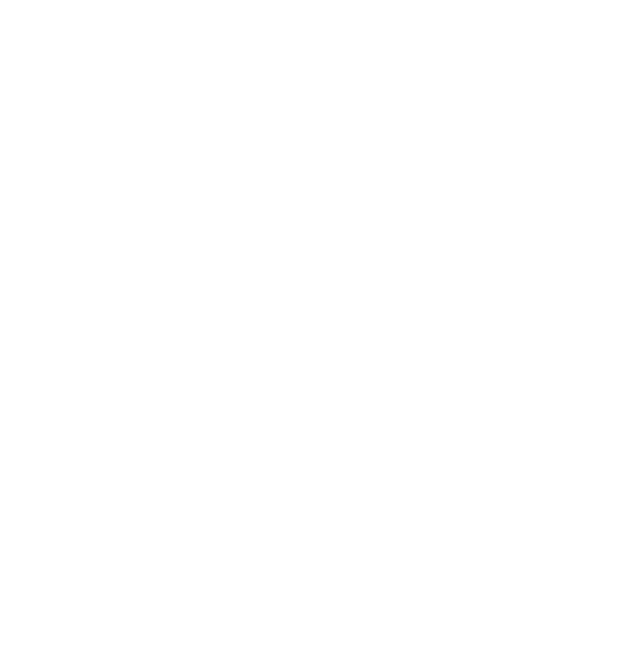
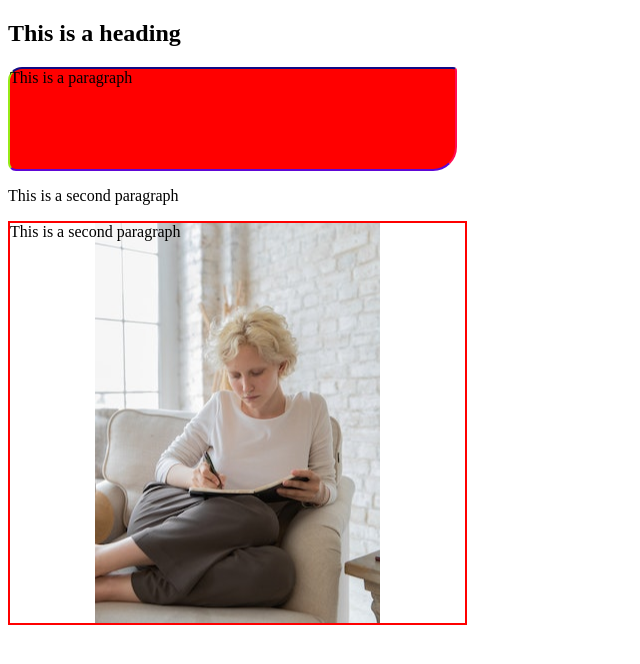
Before and after one commit to surajsaini873/Wep_Development, a plain HTML site: page tutorial19.html in a window 1280 px wide. Shown: the whole page, without its empty margins (0-640 px from the left). Drawn offline with Linux system fonts and the light colour scheme.

Commit message:
height width borders

```diff
--- a/tutorial19.html
+++ b/tutorial19.html
@@ -5,8 +5,48 @@
     <meta http-equiv="X-UA-Compatible" content="IE=edge">
     <meta name="viewport" content="width=device-width, initial-scale=1.0">
     <title> Height, Width, borders and backgrounds </title>
+    <style>
+        #firstpara{
+            background-color: red;
+            height: 100px;
+            width: 445px;
+            border: 4px solid green;
+            /* border-width: 4px;
+            border-color: green;
+            border-style: solid; */
+            border-radius: 11px;
+        }
+
+        #firstpara{
+            background-color: rgb(68, 240, 68),;
+            height: 100px;
+            width: 445px;
+            border-top: 2px solid rgb(18, 10, 133);
+            border-right: 2px solid rgb(255, 12, 81);
+            border-bottom: 2px solid rgb(94, 7, 215);
+            border-left: 2px solid rgb(150, 234, 24);
+            border-top-right-radius: 4px;
+            border-top-left-radius: 14px;
+            border-bottom-left-radius: 8px;
+            border-bottom-right-radius: 24px;
+
+        }
+
+        #thirdpara {
+            height: 400px;
+            width: 455px;
+            background-image: url("/images/img5.jpg");
+            border: 2px solid red;
+            background-repeat: no-repeat; /* Repaeat -x and reapat -y will make it repeat on x and y axis */
+            background-position: center center ;
+        }
+    </style>
 </head>
 <body>
+    <h2>This is a heading</h2>
+    <p id="firstpara">This is a paragraph</p>
+    <p id="secondpara">This is a  second paragraph</p>
+    <p id="thirdpara">This is a  second paragraph</p>
 
 </body>
 </html>
```
